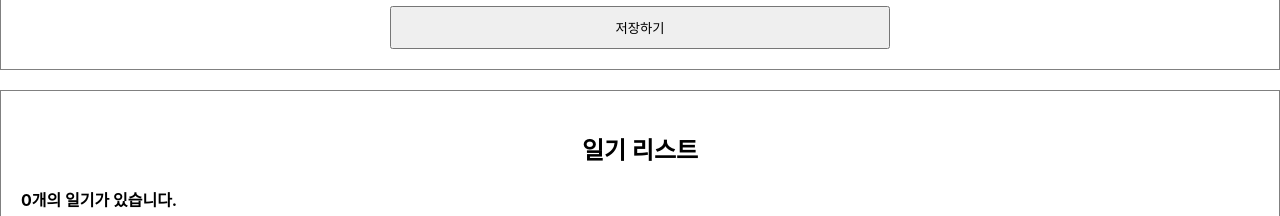
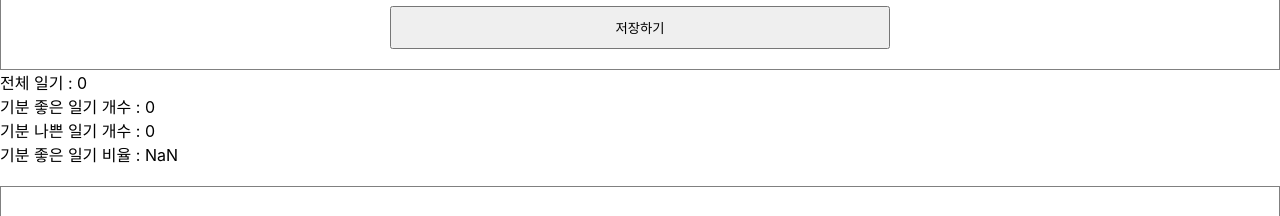
Before and after one commit to ParkYoungHoon/mysimplediary, a React (Create React App) app: page / in a window 1280 px wide. Shown: the part 404-620 px from the top of the page. Built offline with nearby package versions, Linux system fonts and the light colour scheme; no server answers.

Commit message:
useMemo 적용 렌더링 개선

```diff
--- a/src/App.js
+++ b/src/App.js
@@ -1,9 +1,7 @@
 import './App.css';
-import React, { useEffect, useRef, useState } from "react";
+import React, { useEffect, useMemo, useRef, useState } from "react";
 import DiaryEditor from "./components/DiaryEditor";
 import DiaryList from "./components/DiaryList";
-
-//https://jsonplaceholder.typicode.com/comments
 
 function App() {
   const [data, setData] = useState([]);
@@ -57,9 +55,24 @@
     );
   };
 
+  const getDiaryAnalysis = useMemo(() => {
+    console.log("일기 분석 시작..");
+
+    const goodCount = data.filter((it) => it.emotion >= 3).length;
+    const badCount = data.length - goodCount;
+    const goodRatio = (goodCount / data.length) * 100;
+    return { goodCount, badCount, goodRatio };
+  }, [data.length]);
+
+  const { goodCount, badCount, goodRatio } = getDiaryAnalysis;
+
   return (
     <div className="App">
       <DiaryEditor onCreate={onCreate} />
+      <div>전체 일기 : {data.length}</div>
+      <div>기분 좋은 일기 개수 : {goodCount}</div>
+      <div>기분 나쁜 일기 개수 : {badCount}</div>
+      <div>기분 좋은 일기 비율 : {goodRatio}</div>
       <DiaryList diaryList={data} onRemove={onRemove} onEdit={onEdit} />
     </div>
   );
```
